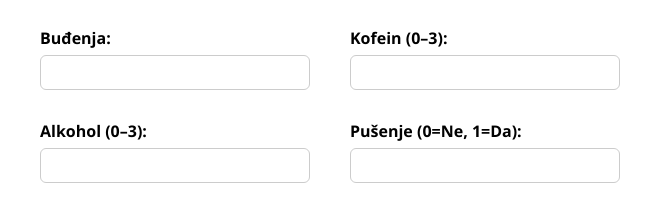
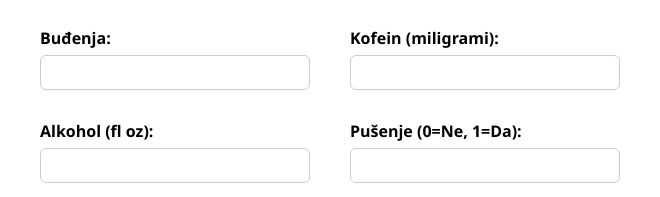
Before and after one commit to ikoturic/ProcjenaKvaliteteSna, a website: page index.html in a window 1280 px wide. Shown: the part 360-557 px from the top of the page, 310-970 px from the left. Drawn offline with Linux system fonts and the light colour scheme.

Commit message:
Finishing changes

```diff
--- a/index.html
+++ b/index.html
@@ -129,11 +129,11 @@
             <input type="number" name="awakenings" required />
         </div>
         <div>
-            <label for="caffeine_consumption">Kofein (0–3):</label>
+            <label for="caffeine_consumption">Kofein (miligrami):</label>
             <input type="number" name="caffeine_consumption" required />
         </div>
         <div>
-            <label for="alcohol_consumption">Alkohol (0–3):</label>
+            <label for="alcohol_consumption">Alkohol (fl oz):</label>
             <input type="number" name="alcohol_consumption" required />
         </div>
         <div>
```
